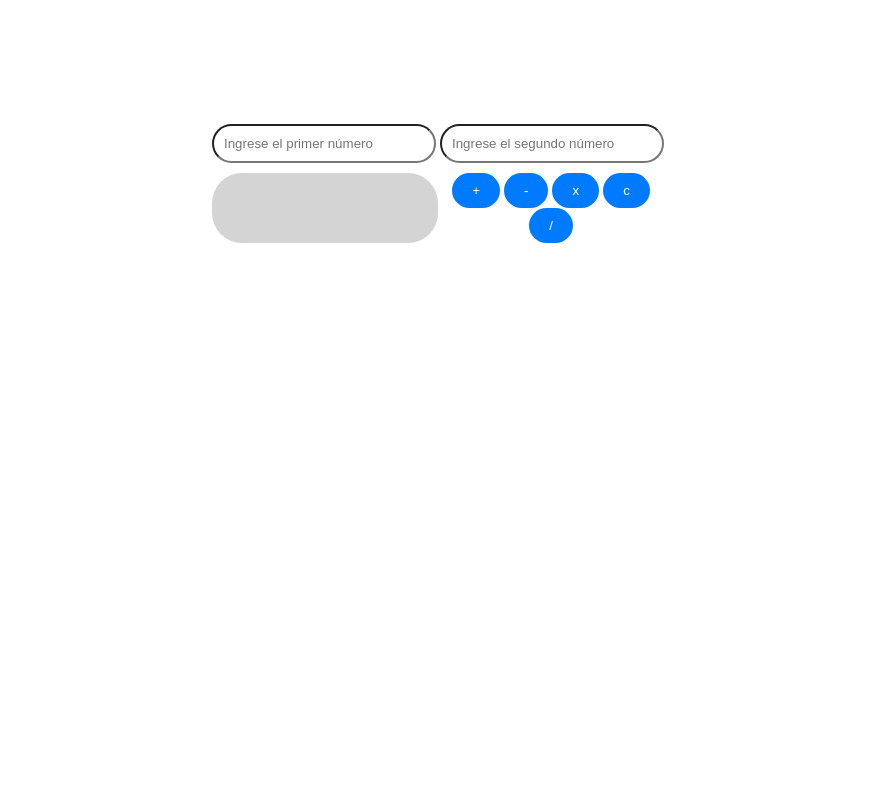
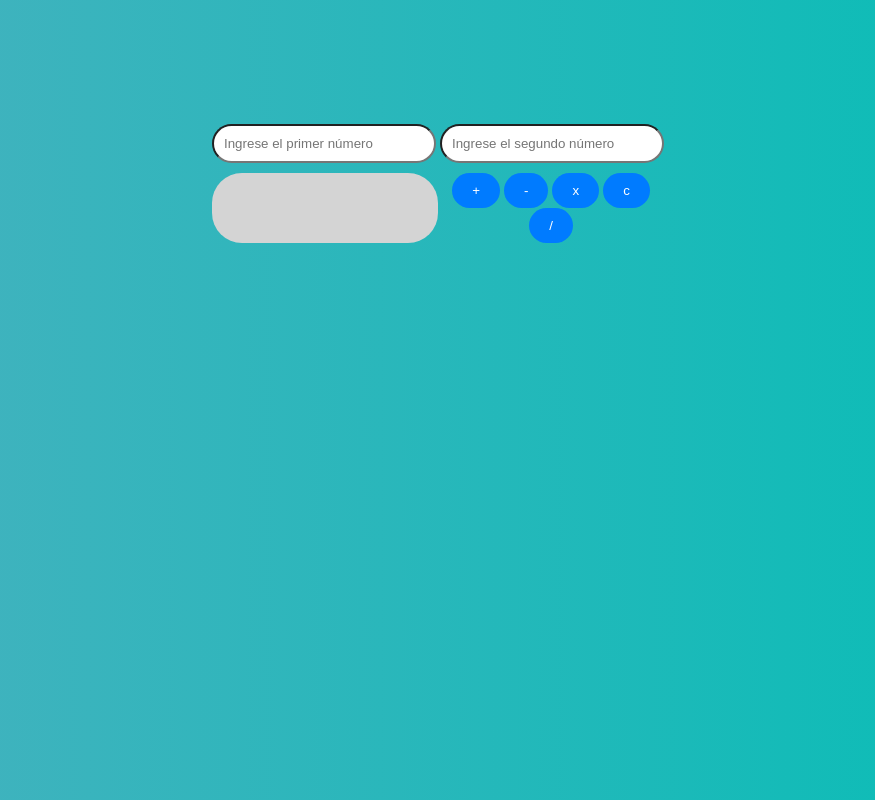
Before and after one commit to Valen09vargas/calculadora, a plain HTML site: page index.html in a window 1280 px wide. Shown: the whole page, without its empty margins (202-1077 px from the left). Drawn offline with Linux system fonts and the light colour scheme.

Commit message:
ajuste de colores

```diff
--- a/style.css
+++ b/style.css
@@ -1,4 +1,9 @@
+body{
+  background: #06beb6;  /* fallback for old browsers */
+background: -webkit-linear-gradient(to right, #48b1bf, #06beb6);  /* Chrome 10-25, Safari 5.1-6 */
+background: linear-gradient(to right, #48b1bf, #06beb6); /* W3C, IE 10+/ Edge, Firefox 16+, Chrome 26+, Opera 12+, Safari 7+ */
 
+}
 @media scream and (min-width:570px){
   body {
     background-color: #13171F;
```
